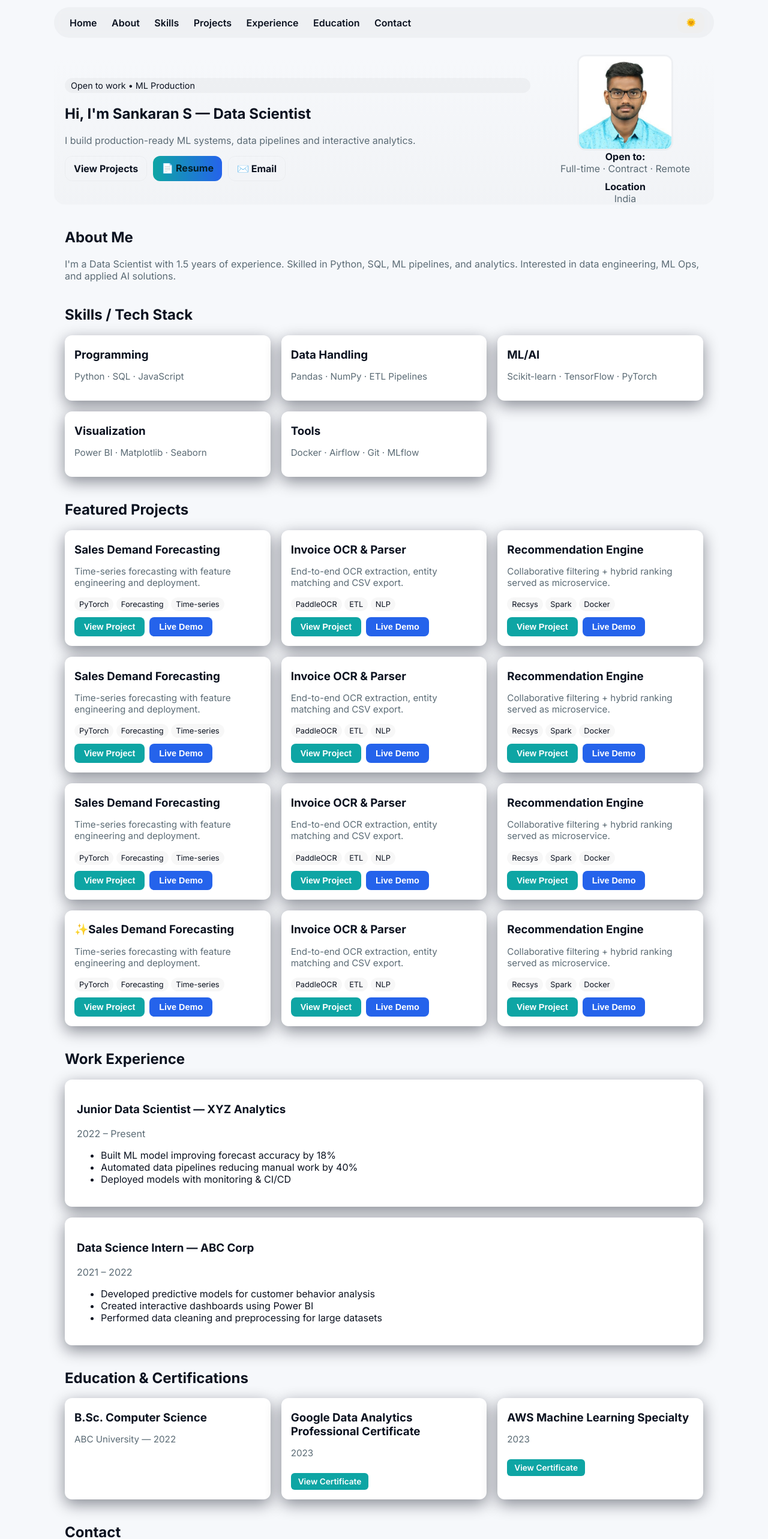
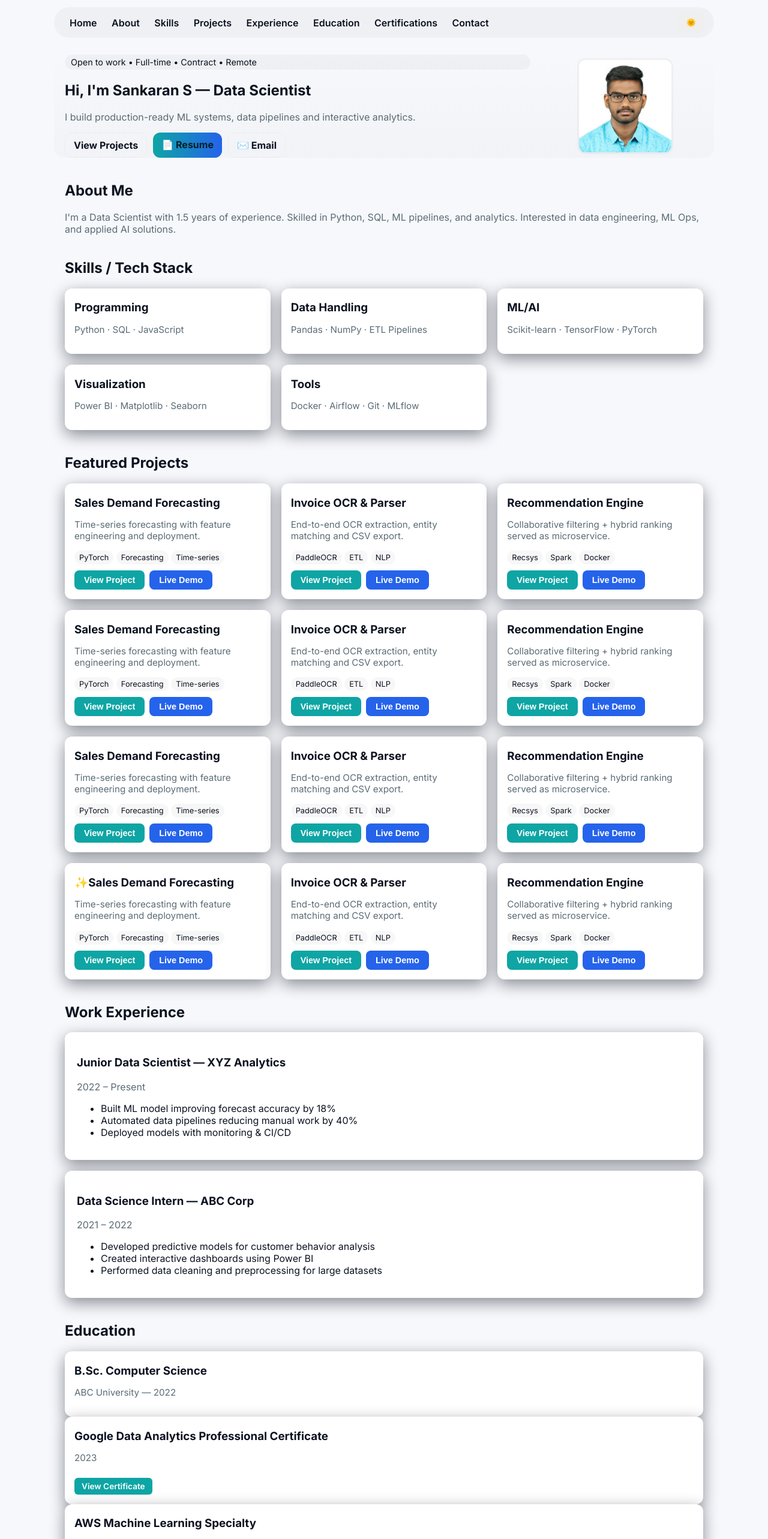
Before and after one commit to sankaran-s2001/portfolio, a plain HTML site: page index.html in a window 1280 px wide. Shown: the top 2566 px of the page at 60% size. Drawn offline with Linux system fonts and the light colour scheme.

Commit message:
Update index.html

```diff
--- a/index.html
+++ b/index.html
@@ -23,6 +23,7 @@
         <a href="#projects">Projects</a>
         <a href="#experience">Experience</a>
         <a href="#education">Education</a>
+        <a href="#certifications">Certifications</a>
         <a href="#contact">Contact</a>
       </nav>
       <div class="nav-actions">
@@ -38,7 +39,7 @@
     <!-- Hero -->
     <section id="hero" class="container hero">
       <div class="hero-left">
-        <div class="eyebrow reveal">Open to work • ML Production</div>
+        <div class="eyebrow reveal">Open to work • Full-time • Contract • Remote</div>
         <h1 class="reveal">Hi, I'm <span id="typewriter" class="accent"></span></h1>
         <p class="lead reveal">
           I build production-ready ML systems, data pipelines and interactive analytics.
@@ -46,19 +47,12 @@
         <div class="cta reveal">
           <a class="btn btn-secondary" href="#projects">View Projects</a>
           <a class="btn btn-primary" href="assets/SANKARAN_S_Resume.pdf" download>📄 Resume</a>
-          <a class="btn btn-ghost" href="mailto:your.email@example.com">✉️ Email</a>
+          <a class="btn btn-ghost" href="mailto:sankaran.sangumuthu@gmail.com">✉️ Email</a>
         </div>
       </div>
       <aside class="hero-right">
         <div class="profile reveal">
           <img src="assets/Sankaran_S.jpg" alt="Sankaran S — profile" loading="lazy">
-        </div>
-        <div class="quick reveal">
-          <strong>Open to:</strong>
-          <div class="muted">Full-time · Contract · Remote</div>
-          <div style="height:10px"></div>
-          <strong>Location</strong>
-          <div class="muted">India</div>
         </div>
       </aside>
     </section>
@@ -89,9 +83,16 @@
 
     <!-- Education -->
     <section id="education" class="container">
-      <h2 class="reveal">Education & Certifications</h2>
-      <div class="grid" id="education-grid"></div>
+      <h2 class="reveal">Education</h2>
+      <div class="education-grid" id="education-grid"></div>
     </section>
+
+    <!-- Certifications -->
+    <section id="certifications" class="container">
+      <h2 class="reveal">Certifications</h2>
+      <div class="certification-grid" id="certification-grid"></div>
+    </section>
+
 
     <!-- Contact -->
     <section id="contact" class="container">
@@ -101,6 +102,7 @@
         <a class="btn btn-primary" href="assets/SANKARAN_S_Resume.pdf" download>📄 Download Resume</a>
       </div>
     </section>
+
 
     <!-- Footer -->
     <footer class="container">
```
